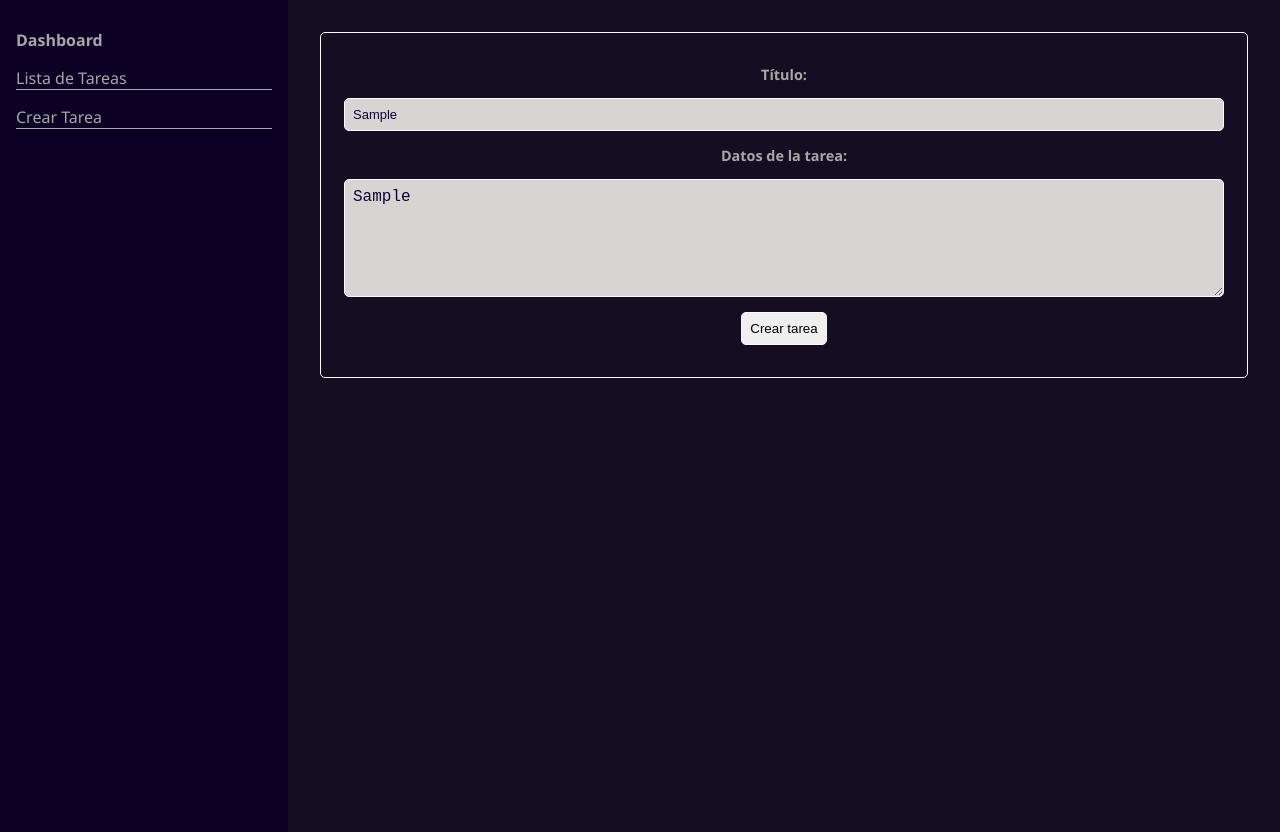
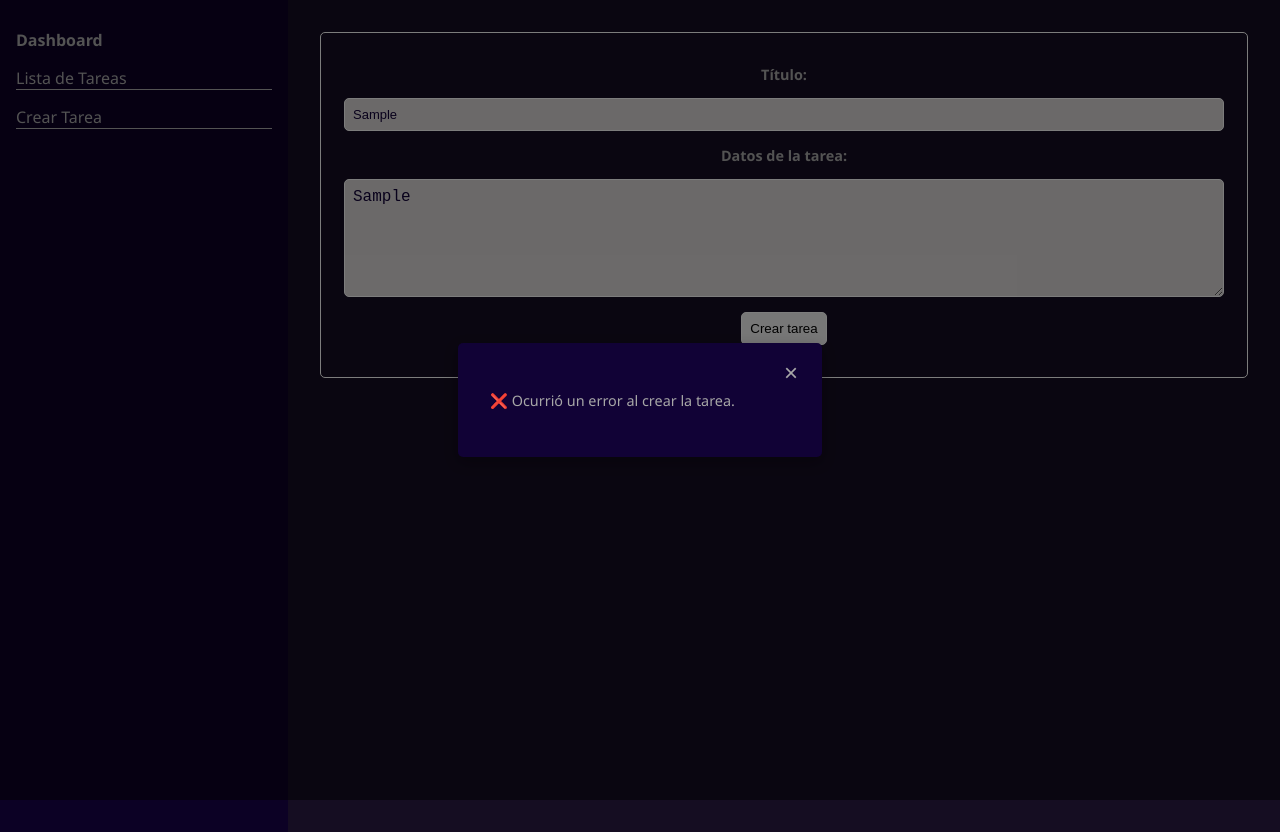
Before and after one commit to SebastianGaleano20/Challenge-ForIT2025, a React (Vite) app in the folder frontend/Task List ForIt25/: page /crear in a window 1280 px wide. Both pictures are taken after typing "Sample", "Sample" into the empty fields and a click on the button "Crear tarea". Built offline with nearby package versions, Linux system fonts and the light colour scheme; no server answers.

Commit message:
modal added to form

```diff
--- a/frontend/Task List ForIt25/src/components/FormTask.tsx
+++ b/frontend/Task List ForIt25/src/components/FormTask.tsx
@@ -2,8 +2,11 @@ import "../styles/form.css";
 import { useState } from "react";
 import type { FormEvent } from "react";
 import type { FormData } from "../types/components";
+import Modal from "./Modal";
 
 export default function FormTask() {
+  const [modalOpen, setModalOpen] = useState(false);
+  const [modalMessage, setModalMessage] = useState("");
   const [formData, setFormData] = useState<FormData>({
     title: "",
     description: "",
@@ -35,10 +38,12 @@ export default function FormTask() {
       if (!response.ok) {
         throw new Error(`Error: ${response.status}`);
       }
-      const data = await response.json();
-      console.log("Éxito:", data);
+      setModalMessage("✅ Tarea creada exitosamente.");
+      setModalOpen(true);
+      setFormData({ title: "", description: "" });
     } catch (error) {
-      console.error("Error al enviar el formulario:", error);
+      setModalMessage("❌ Ocurrió un error al crear la tarea.");
+      setModalOpen(true);
       throw new Error(`Error: ${error}`);
     }
   };
@@ -74,6 +79,9 @@ export default function FormTask() {
           Crear tarea
         </button>
       </form>
+      <Modal isOpen={modalOpen} onClose={() => setModalOpen(false)}>
+        <p>{modalMessage}</p>
+      </Modal>
     </section>
   );
 }
--- a/frontend/Task List ForIt25/src/styles/sidebar.css
+++ b/frontend/Task List ForIt25/src/styles/sidebar.css
@@ -38,7 +38,6 @@
   color:var(--terciary-color);
 }
 
-/* Desktop: sidebar visible por defecto */
 @media (min-width: 768px) {
   .sidebar {
     display: block;
```
Also changed, not shown: 1 other file (tests, documents, lock files or other folders).
